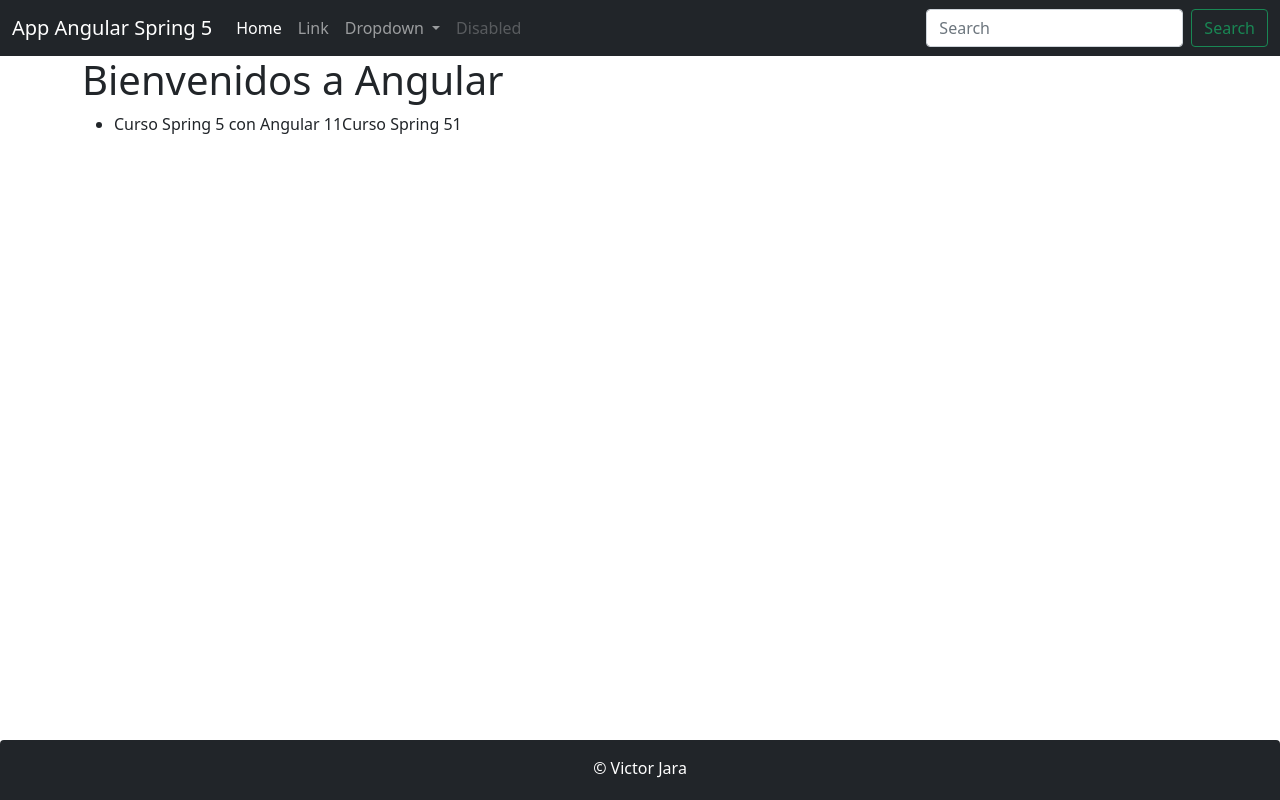
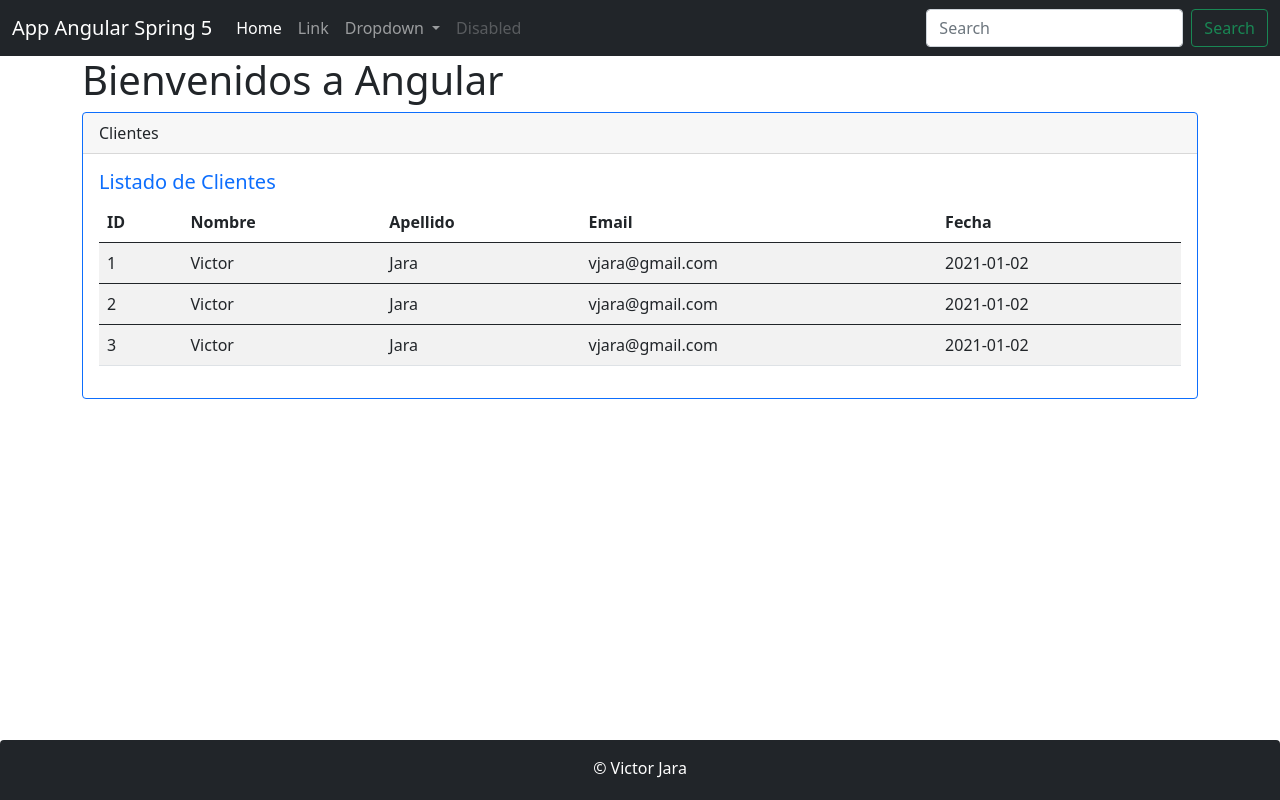
Before and after one commit to javirapy/sistemas-facturacion, an Angular app: page /clientes in a window 1280 px wide. Built offline with nearby package versions, Linux system fonts and the light colour scheme.

Commit message:
Se agrego clase Clientes, desde archivo JSON

```diff
--- a/src/app/app.component.html
+++ b/src/app/app.component.html
@@ -4,8 +4,6 @@
         {{ title }}
     </h1>
 
-    <ul>
-        <li>{{ curso + profesor }}</li>
-    </ul>
+    <app-clientes></app-clientes>
 </div>
 <app-footer></app-footer>
--- a/src/app/app.module.ts
+++ b/src/app/app.module.ts
@@ -4,12 +4,16 @@
 
 import { AppComponent } from './app.component';
 import { FooterComponent } from './footer/footer.component';
+import { DirectivaComponent } from './directiva/directiva.component';
+import { ClientesComponent } from './clientes/clientes.component';
 
 @NgModule({
   declarations: [
     AppComponent,
     HeaderComponent,
     FooterComponent,
+    DirectivaComponent,
+    ClientesComponent,
   ],
   imports: [
     BrowserModule
--- /dev/null
+++ b/src/app/clientes/cliente.ts
@@ -0,0 +1,7 @@
+export class Cliente {
+    id: number;
+    nombre: string;
+    apellido: string;
+    createAt: string;
+    email: string;
+}
--- /dev/null
+++ b/src/app/clientes/clientes.component.html
@@ -0,0 +1,26 @@
+<div class="card border-primary mb-3">
+    <div class="card-header">Clientes</div>
+    <div class="card-body text-primary">
+      <h5 class="card-title">Listado de Clientes</h5>
+        <table class="table table-bodered table-striped">
+            <thead>
+                <tr>
+                    <th>ID</th>
+                    <th>Nombre</th>
+                    <th>Apellido</th>
+                    <th>Email</th>
+                    <th>Fecha</th>
+                </tr>
+            </thead>
+            <tbody  *ngFor="let cliente of clientes">
+                <tr>
+                    <td>{{ cliente.id }}</td>
+                    <td>{{ cliente.nombre }}</td>
+                    <td>{{ cliente.apellido }}</td>
+                    <td>{{ cliente.email }}</td>
+                    <td>{{ cliente.createAt }}</td>
+                </tr>
+            </tbody>
+        </table>
+    </div>
+  </div>
--- /dev/null
+++ b/src/app/clientes/clientes.component.ts
@@ -0,0 +1,18 @@
+import { Component, OnInit } from '@angular/core';
+import { Cliente } from './cliente';
+import { CLIENTES } from './clientes.json';
+
+@Component({
+  selector: 'app-clientes',
+  templateUrl: './clientes.component.html'
+})
+export class ClientesComponent implements OnInit {
+
+  clientes: Cliente[];
+  constructor() { }
+
+  ngOnInit(): void {
+    this.clientes = CLIENTES;
+  }
+
+}
--- /dev/null
+++ b/src/app/clientes/clientes.json.ts
@@ -0,0 +1,7 @@
+import { Cliente } from './cliente';
+
+  export const  CLIENTES : Cliente[] = [
+    {id:1,nombre:'Victor',apellido:'Jara',email:'vjara@gmail.com',createAt:'2021-01-02'},
+    {id:2,nombre:'Victor',apellido:'Jara',email:'vjara@gmail.com',createAt:'2021-01-02'},
+    {id:3,nombre:'Victor',apellido:'Jara',email:'vjara@gmail.com',createAt:'2021-01-02'}
+  ];
--- /dev/null
+++ b/src/app/directiva/directiva.component.html
@@ -0,0 +1,9 @@
+<button type="button" (click)="setHabilitar()" class="btn btn-primary my-3"> {{habilitar==true? 'Ocultar': 'Mostrar'}} </button>
+<div class="card">
+    <div class="card-header">
+        Lsitado de Cursos
+    </div>
+    <ul class="list-group" *ngIf='habilitar ==true'>
+        <li class="list-group-item"  *ngFor="let curso of listaCurso">{{ curso }}</li>
+    </ul>
+</div>
--- /dev/null
+++ b/src/app/directiva/directiva.component.ts
@@ -0,0 +1,18 @@
+import { Component, OnInit } from '@angular/core';
+
+@Component({
+  selector: 'app-directiva',
+  templateUrl: './directiva.component.html'
+})
+export class DirectivaComponent   {
+
+  listaCurso: string[] = ['Typescrip','JAva','PHP']
+  habilitar: boolean = true;
+  constructor() { }
+
+  setHabilitar(): void {
+    this.habilitar = ( this.habilitar == true)? false:true;
+  }
+
+
+}
```
